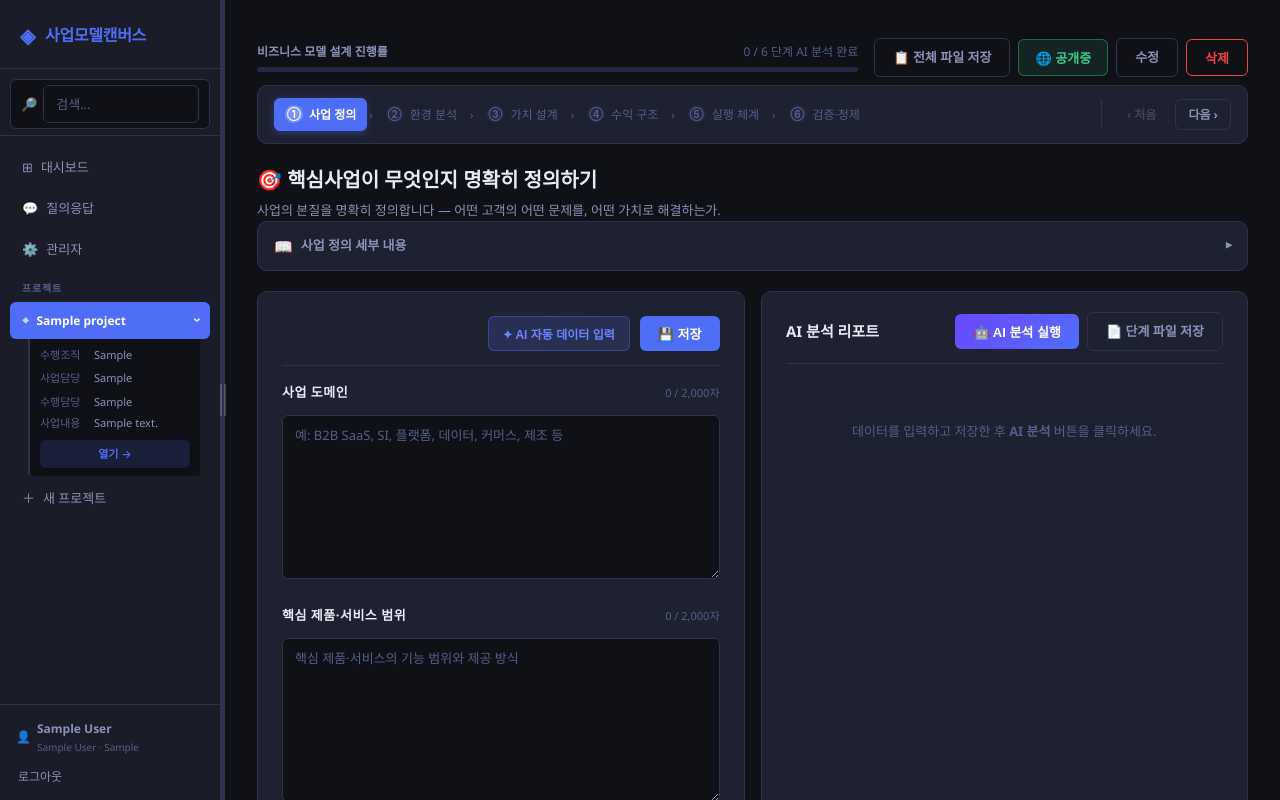
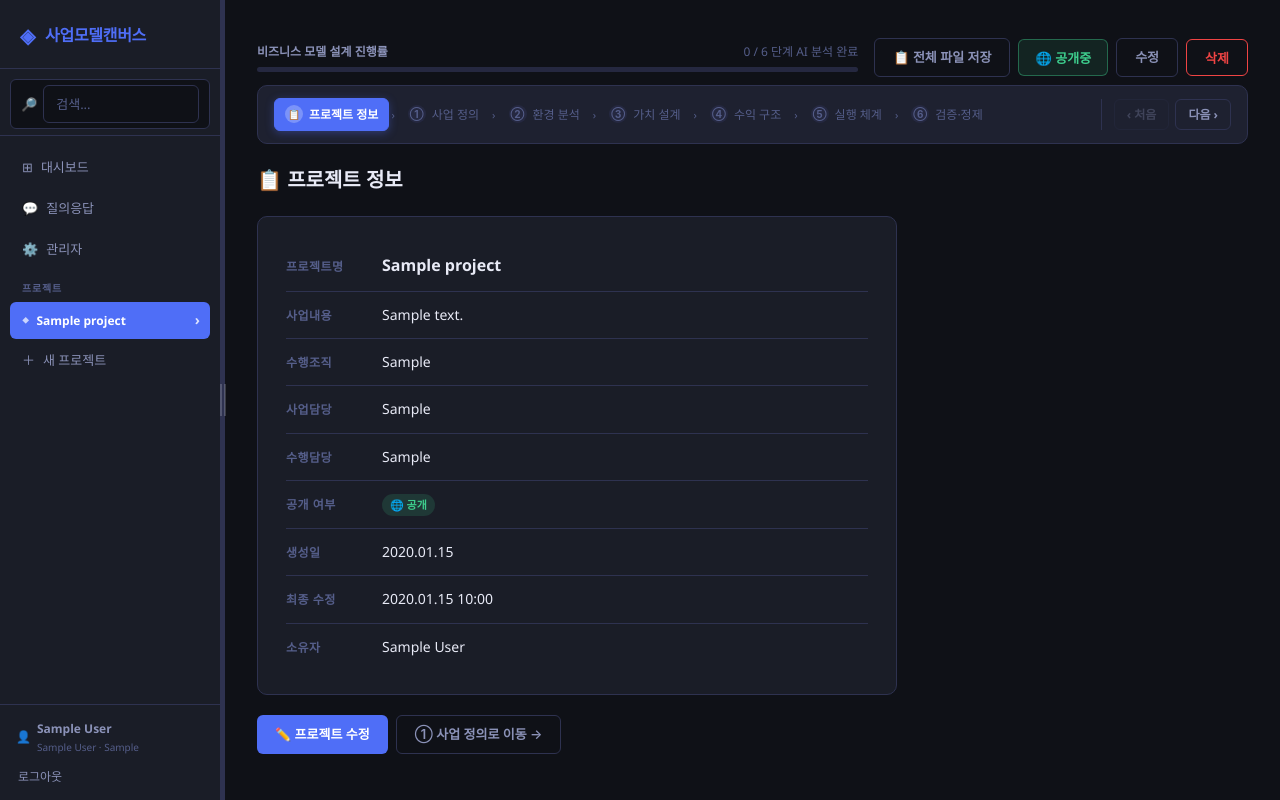
Before and after one commit to heoks99/BizModelCanvas, a Flask app: page /projects/1 in a window 1280 px wide. Run offline with Flask 3, Linux system fonts and the light colour scheme; a user stored in the database is signed in; tables that the repository leaves empty hold one stand-in row (values such as "Sample post").

Commit message:
feat: add project info tab as first tab, sidebar navigates to it
- Add 프로젝트 정보 as leftmost tab in module step navigation
- Sidebar project row click now navigates to project_info tab (replaces inline toggle)
- project_info tab shows name, description, org, managers, dates, visibility
- Owner sees 수정 button and shortcut to first module on project_info tab
- Remove sidebar inline detail panel and toggleProjectDetail JS function
- Update prev/next navigation to include project_info in the step chain
- Add project-info-card CSS styles

Co-Authored-By: Claude Sonnet 4.6 <noreply@anthropic.com>

```diff
--- a/app/routes/dashboard.py
+++ b/app/routes/dashboard.py
@@ -88,12 +88,12 @@ def project_detail(project_id, tab_key=None):
         flash('접근 권한이 없습니다.', 'error')
         return redirect(url_for('dashboard.index'))
 
-    valid_keys = [m['key'] for m in MODULES]
-    active_tab = tab_key if tab_key in valid_keys else valid_keys[0]
+    valid_keys = ['project_info'] + [m['key'] for m in MODULES]
+    active_tab = tab_key if tab_key in valid_keys else 'project_info'
 
     analyses = {a.module_type: a for a in project.analyses}
 
-    if request.method == 'POST' and is_owner:
+    if request.method == 'POST' and is_owner and active_tab != 'project_info':
         from app import db
         form_data = request.form.to_dict()
         env_sub_key = form_data.pop('_env_sub_key', '')  # 내부 제어용, DB 저장 제외
@@ -109,21 +109,25 @@ def project_detail(project_id, tab_key=None):
             redirect_url += f'#env-sub-{env_sub_key}'
         return redirect(redirect_url)
 
-    active_analysis = analyses.get(active_tab)
-    input_data = json.loads(active_analysis.input_data) if active_analysis and active_analysis.input_data else {}
-    raw_result = active_analysis.ai_result if active_analysis else None
-    # env_analysis는 sub_type별 dict로 저장 — dict이면 그대로, 아니면 None
-    if active_tab == 'env_analysis' and raw_result:
-        try:
-            parsed = json.loads(raw_result)
-            ai_result = parsed if isinstance(parsed, dict) else {}
-        except Exception:
-            ai_result = {}
+    if active_tab == 'project_info':
+        input_data = {}
+        ai_result = None
+        tab_fields = []
     else:
-        ai_result = raw_result
-
-    from app.services.ai_service import MODULE_FIELDS
-    tab_fields = MODULE_FIELDS.get(active_tab, [])
+        active_analysis = analyses.get(active_tab)
+        input_data = json.loads(active_analysis.input_data) if active_analysis and active_analysis.input_data else {}
+        raw_result = active_analysis.ai_result if active_analysis else None
+        # env_analysis는 sub_type별 dict로 저장 — dict이면 그대로, 아니면 None
+        if active_tab == 'env_analysis' and raw_result:
+            try:
+                parsed = json.loads(raw_result)
+                ai_result = parsed if isinstance(parsed, dict) else {}
+            except Exception:
+                ai_result = {}
+        else:
+            ai_result = raw_result
+        from app.services.ai_service import MODULE_FIELDS
+        tab_fields = MODULE_FIELDS.get(active_tab, [])
 
     return render_template('dashboard/project_detail.html',
                            project=project,
--- a/app/static/css/style.css
+++ b/app/static/css/style.css
@@ -233,54 +233,8 @@ body {
     transition: transform 0.2s;
     flex-shrink: 0;
 }
-.sidebar-project-row.detail-open .sidebar-project-chevron { transform: rotate(90deg); }
-
-/* 상세 정보 패널 */
-.sidebar-project-detail {
-    max-height: 0;
-    overflow: hidden;
-    transition: max-height 0.25s ease;
-    background: var(--bg-primary);
-    border-left: 2px solid var(--border);
-    margin: 0 10px 0 18px;
-    border-radius: 0 0 4px 4px;
-}
-.sidebar-project-detail.open { max-height: 200px; }
-.spd-row {
-    display: flex;
-    gap: 6px;
-    padding: 4px 10px;
-    font-size: 11px;
-    line-height: 1.4;
-}
-.spd-row:first-child { padding-top: 8px; }
-.spd-desc { padding-top: 2px; }
-.spd-key {
-    color: var(--text-muted);
-    flex-shrink: 0;
-    min-width: 48px;
-}
-.spd-val {
-    color: var(--text-secondary);
-    overflow: hidden;
-    display: -webkit-box;
-    -webkit-line-clamp: 2;
-    -webkit-box-orient: vertical;
-}
-.spd-open-btn {
-    display: block;
-    margin: 6px 10px 8px;
-    padding: 5px 10px;
-    background: var(--accent-light);
-    color: var(--accent);
-    border-radius: var(--radius-sm);
-    font-size: 11px;
-    font-weight: 600;
-    text-decoration: none;
-    text-align: center;
-    transition: background 0.15s;
-}
-.spd-open-btn:hover { background: rgba(79,110,247,.25); }
+/* sidebar-project-row는 이제 <a> 태그 — 링크 스타일 초기화 */
+a.sidebar-project-row { text-decoration: none; cursor: pointer; }
 
 .sidebar-nav { overflow-y: auto; }
 
@@ -2906,3 +2860,42 @@ button.admin-role-badge:hover { opacity: 0.75; }
 .admin-project-item:hover { background: var(--bg-hover); }
 .admin-project-name { font-size: 13px; font-weight: 600; color: var(--text-primary); flex: 1; }
 .admin-project-meta { font-size: 11px; color: var(--text-muted); }
+
+/* ===== 프로젝트 정보 탭 ===== */
+.project-info-card {
+    background: var(--bg-secondary);
+    border: 1px solid var(--border);
+    border-radius: var(--radius);
+    padding: 24px 28px;
+    max-width: 640px;
+    display: flex;
+    flex-direction: column;
+    gap: 0;
+}
+.pi-row {
+    display: flex;
+    align-items: baseline;
+    gap: 16px;
+    padding: 12px 0;
+    border-bottom: 1px solid var(--border);
+}
+.pi-row:last-child { border-bottom: none; }
+.pi-key {
+    flex-shrink: 0;
+    width: 80px;
+    font-size: 12px;
+    font-weight: 600;
+    color: var(--text-muted);
+    text-transform: uppercase;
+    letter-spacing: 0.04em;
+}
+.pi-val {
+    font-size: 14px;
+    color: var(--text-primary);
+    line-height: 1.6;
+}
+.pi-val-name { font-size: 16px; font-weight: 700; }
+
+/* 프로젝트 정보 탭 nav 스타일 */
+.step-nav-info { font-style: normal; }
+.step-nav-info .step-num { font-style: normal; }
--- a/app/static/js/main.js
+++ b/app/static/js/main.js
@@ -320,13 +320,6 @@ function toggleOrg(header) {
     projects.classList.toggle('collapsed');
 }
 
-// ===== 사이드바 프로젝트 상세 토글 =====
-function toggleProjectDetail(row) {
-    const detail = row.nextElementSibling;
-    const isOpen = detail.classList.contains('open');
-    detail.classList.toggle('open', !isOpen);
-    row.classList.toggle('detail-open', !isOpen);
-}
 
 // ===== AI 분석 모달 =====
 function runAnalysis() {
--- a/app/templates/base.html
+++ b/app/templates/base.html
@@ -43,42 +43,12 @@
             {% for org_name, org_projects in sidebar_orgs.items() %}
             {% for p in org_projects %}
             {% set is_active = (request.view_args and request.view_args.get('project_id') == p.id) %}
-            <div class="sidebar-project-group">
-                <div class="sidebar-project-row {% if is_active %}active detail-open{% endif %}"
-                     onclick="toggleProjectDetail(this)">
-                    <span class="sidebar-project-dot">◆</span>
-                    <span class="sidebar-project-name">{{ p.name }}</span>
-                    <span class="sidebar-project-chevron">›</span>
-                </div>
-                <div class="sidebar-project-detail {% if is_active %}open{% endif %}">
-                    {% if p.organization %}
-                    <div class="spd-row">
-                        <span class="spd-key">수행조직</span>
-                        <span class="spd-val">{{ p.organization }}</span>
-                    </div>
-                    {% endif %}
-                    {% if p.business_manager %}
-                    <div class="spd-row">
-                        <span class="spd-key">사업담당</span>
-                        <span class="spd-val">{{ p.business_manager }}</span>
-                    </div>
-                    {% endif %}
-                    {% if p.project_manager %}
-                    <div class="spd-row">
-                        <span class="spd-key">수행담당</span>
-                        <span class="spd-val">{{ p.project_manager }}</span>
-                    </div>
-                    {% endif %}
-                    {% if p.description %}
-                    <div class="spd-row spd-desc">
-                        <span class="spd-key">사업내용</span>
-                        <span class="spd-val">{{ p.description }}</span>
-                    </div>
-                    {% endif %}
-                    <a href="{{ url_for('dashboard.project_detail', project_id=p.id) }}"
-                       class="spd-open-btn">열기 →</a>
-                </div>
-            </div>
+            <a href="{{ url_for('dashboard.project_detail', project_id=p.id, tab_key='project_info') }}"
+               class="sidebar-project-row {% if is_active %}active{% endif %}">
+                <span class="sidebar-project-dot">◆</span>
+                <span class="sidebar-project-name">{{ p.name }}</span>
+                <span class="sidebar-project-chevron">›</span>
+            </a>
             {% endfor %}
             {% endfor %}
             {% endif %}
--- a/app/templates/dashboard/project_detail.html
+++ b/app/templates/dashboard/project_detail.html
@@ -86,7 +86,7 @@
     }
 } %}
 
-{% set meta = TAB_META[active_tab] %}
+{% set meta = TAB_META.get(active_tab, {}) %}
 
 {% block module_nav %}
 {# ── 진행률 + 액션 버튼 한 행 ── #}
@@ -129,6 +129,16 @@
 
 {# 모듈 탭 상단 네비게이션 #}
 <nav class="module-step-nav">
+    {# 프로젝트 정보 탭 (맨 좌측) #}
+    <div class="step-nav-item">
+        <a href="{{ url_for('dashboard.project_detail', project_id=project.id, tab_key='project_info') }}"
+           class="step-nav-link step-nav-info{% if active_tab == 'project_info' %} active{% endif %}">
+            <span class="step-num">📋</span>
+            프로젝트 정보
+        </a>
+    </div>
+    <span class="step-arrow">›</span>
+
     {% for module in modules %}
     {% set is_active = (module.key == active_tab) %}
     {% set is_done = (analyses.get(module.key) and analyses.get(module.key).ai_result) %}
@@ -144,12 +154,20 @@
 
     {# 이전/다음 버튼 #}
     {% set ns = namespace(prev=None, next=None) %}
-    {% for module in modules %}
-        {% if module.key == active_tab %}
-            {% if not loop.first %}{% set ns.prev = modules[loop.index0 - 1].key %}{% endif %}
-            {% if not loop.last  %}{% set ns.next = modules[loop.index0 + 1].key %}{% endif %}
-        {% endif %}
-    {% endfor %}
+    {% if active_tab == 'project_info' %}
+        {% set ns.next = modules[0].key %}
+    {% else %}
+        {% for module in modules %}
+            {% if module.key == active_tab %}
+                {% if loop.first %}
+                    {% set ns.prev = 'project_info' %}
+                {% else %}
+                    {% set ns.prev = modules[loop.index0 - 1].key %}
+                {% endif %}
+                {% if not loop.last %}{% set ns.next = modules[loop.index0 + 1].key %}{% endif %}
+            {% endif %}
+        {% endfor %}
+    {% endif %}
     <div class="step-nav-prev-next">
         {% if ns.prev %}
         <a href="{{ url_for('dashboard.project_detail', project_id=project.id, tab_key=ns.prev) }}" class="step-nav-btn">‹ 이전</a>
@@ -167,6 +185,49 @@
 {% endblock %}
 
 {% block content %}
+
+{# ── 프로젝트 정보 탭 ── #}
+{% if active_tab == 'project_info' %}
+<div class="page-header" style="margin-top:4px; margin-bottom:16px;">
+    <h1 class="page-title" style="font-size:20px;">📋 프로젝트 정보</h1>
+</div>
+<div class="project-info-card">
+    <div class="pi-row"><span class="pi-key">프로젝트명</span><span class="pi-val pi-val-name">{{ project.name }}</span></div>
+    {% if project.description %}
+    <div class="pi-row"><span class="pi-key">사업내용</span><span class="pi-val">{{ project.description }}</span></div>
+    {% endif %}
+    {% if project.organization %}
+    <div class="pi-row"><span class="pi-key">수행조직</span><span class="pi-val">{{ project.organization }}</span></div>
+    {% endif %}
+    {% if project.business_manager %}
+    <div class="pi-row"><span class="pi-key">사업담당</span><span class="pi-val">{{ project.business_manager }}</span></div>
+    {% endif %}
+    {% if project.project_manager %}
+    <div class="pi-row"><span class="pi-key">수행담당</span><span class="pi-val">{{ project.project_manager }}</span></div>
+    {% endif %}
+    <div class="pi-row">
+        <span class="pi-key">공개 여부</span>
+        <span class="pi-val">
+            {% if project.is_public %}<span class="badge badge-public">🌐 공개</span>
+            {% else %}<span class="badge badge-private">🔒 비공개</span>{% endif %}
+        </span>
+    </div>
+    <div class="pi-row"><span class="pi-key">생성일</span><span class="pi-val">{{ project.created_at.strftime('%Y.%m.%d') }}</span></div>
+    <div class="pi-row"><span class="pi-key">최종 수정</span><span class="pi-val">{{ project.updated_at.strftime('%Y.%m.%d %H:%M') }}</span></div>
+    {% if is_owner %}
+    <div class="pi-row"><span class="pi-key">소유자</span><span class="pi-val">{{ current_user.full_name or current_user.username }}</span></div>
+    {% else %}
+    <div class="pi-row"><span class="pi-key">소유자</span><span class="pi-val">{{ project.owner.username }}</span></div>
+    {% endif %}
+</div>
+{% if is_owner %}
+<div style="margin-top:20px; display:flex; gap:8px;">
+    <a href="{{ url_for('dashboard.edit_project', project_id=project.id) }}" class="btn btn-primary">✏️ 프로젝트 수정</a>
+    <a href="{{ url_for('dashboard.project_detail', project_id=project.id, tab_key='biz_definition') }}" class="btn btn-ghost">① 사업 정의로 이동 →</a>
+</div>
+{% endif %}
+
+{% else %}
 
 {# ── 현재 탭 헤더 ── #}
 <div class="page-header" style="margin-top:4px; margin-bottom:0;">
@@ -699,4 +760,5 @@ async function togglePublic(projectId) {
     btn.disabled = false;
 }
 </script>
+{% endif %}{# /project_info else #}
 {% endblock %}
```
